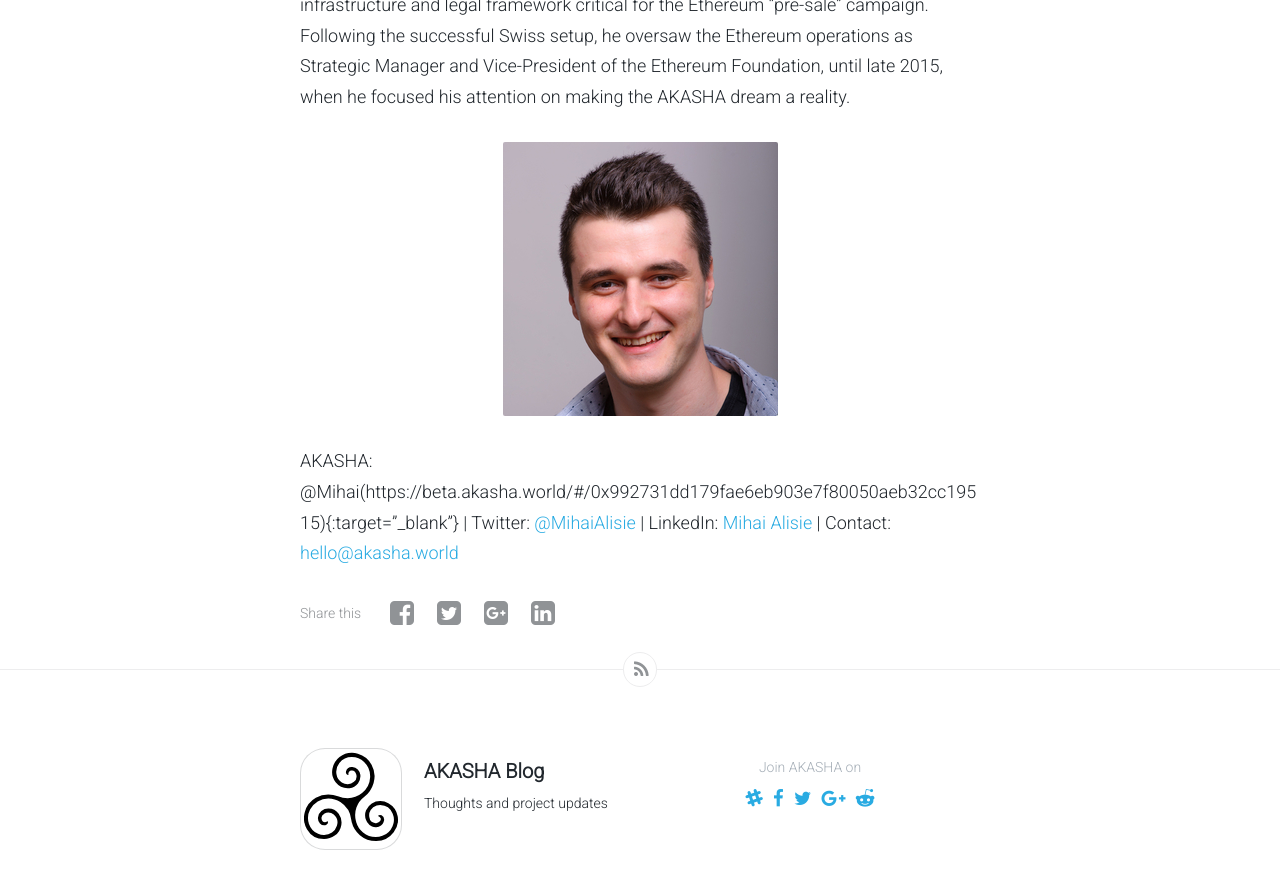
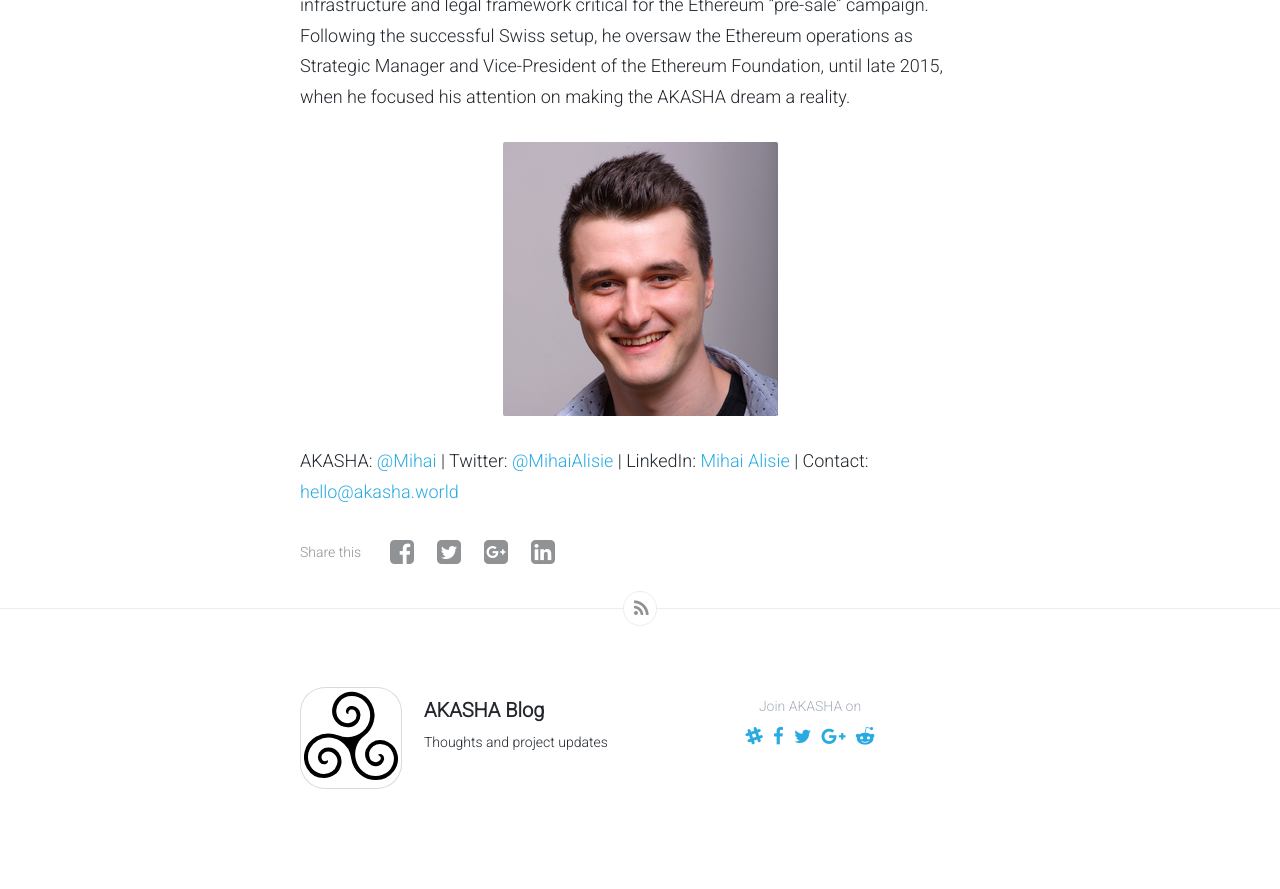
Before and after one commit to AKASHAorg/blog.akasha.world, a Jekyll site: the page built from _posts/2018-04-10-akasha-web-mend-the-gap.md, in a window 1280 px wide and 900 px high, scrolled down 12386 px. Shown: the top 889 px of the window. Built offline with Jekyll 4.4.1, drawn with Linux system fonts in a browser that asks for light colours; comment, search, counter and statistics services are not loaded; after the commit the page ends 13225 px from its top, so only the background shows below that.

Commit message:
Update 2018-04-10-akasha-web-mend-the-gap.md

```diff
--- a/_posts/2018-04-10-akasha-web-mend-the-gap.md
+++ b/_posts/2018-04-10-akasha-web-mend-the-gap.md
@@ -208,7 +208,7 @@ In the early days of Ethereum, Mihai led the Swiss efforts to establish the busi
 
 ![Mihai Alisie]({{ site.baseurl }}/content/images/Mihai275x.jpg)
 
-AKASHA: @Mihai(https://beta.akasha.world/#/0x992731dd179fae6eb903e7f80050aeb32cc19515){:target="_blank"} |
+AKASHA: [@Mihai](https://beta.akasha.world/#/0x992731dd179fae6eb903e7f80050aeb32cc19515){:target="_blank"} |
 Twitter: [@MihaiAlisie](https://twitter.com/MihaiAlisie){:target="_blank"} |
 LinkedIn: [Mihai Alisie](https://www.linkedin.com/in/mihaialisie){:target="_blank"} |
 Contact: [hello@akasha.world](mailto:hello@akasha.world)
```
